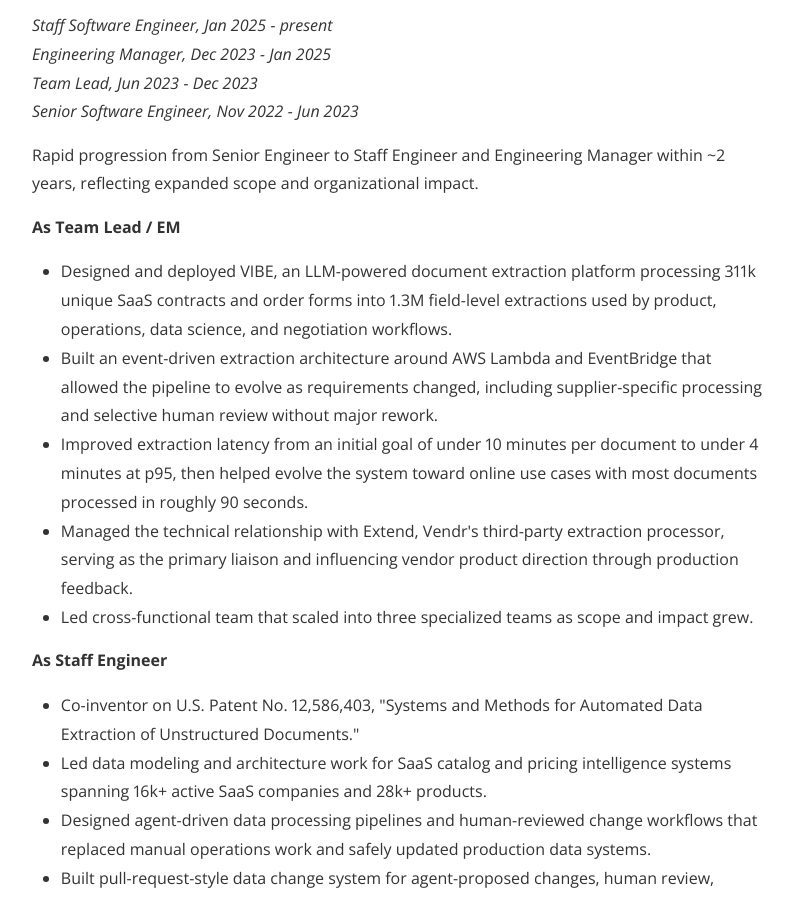
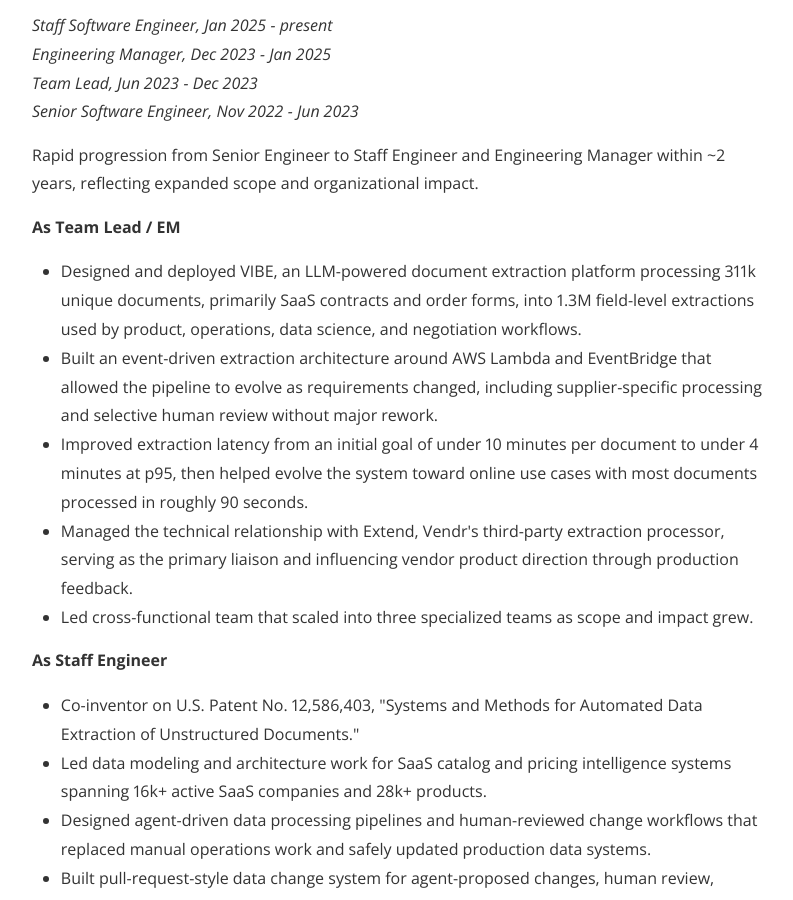
Before and after one commit to ryanguill/ryanguill.github.io, a Jekyll site: the page built from resume.html, in a window 1280 px wide and 900 px high, scrolled down 1430 px. Shown: the whole window, without its empty margins (240-1033 px from the left). Built offline with Jekyll 4.4.1, drawn with Linux system fonts in a browser that asks for light colours; nearby versions of some CDN libraries; a style sheet for code colours, icons or effects is not loaded.

Commit message:
Clarify VIBE document mix

```diff
--- a/resume.html
+++ b/resume.html
@@ -70,7 +70,7 @@
 
 <strong>As Team Lead / EM</strong>
 <ul>
-	<li>Designed and deployed VIBE, an LLM-powered document extraction platform processing 311k unique SaaS contracts and order forms into 1.3M field-level extractions used by product, operations, data science, and negotiation workflows.</li>
+	<li>Designed and deployed VIBE, an LLM-powered document extraction platform processing 311k unique documents, primarily SaaS contracts and order forms, into 1.3M field-level extractions used by product, operations, data science, and negotiation workflows.</li>
 	<li>Built an event-driven extraction architecture around AWS Lambda and EventBridge that allowed the pipeline to evolve as requirements changed, including supplier-specific processing and selective human review without major rework.</li>
 	<li>Improved extraction latency from an initial goal of under 10 minutes per document to under 4 minutes at p95, then helped evolve the system toward online use cases with most documents processed in roughly 90 seconds.</li>
 	<li>Managed the technical relationship with Extend, Vendr's third-party extraction processor, serving as the primary liaison and influencing vendor product direction through production feedback.</li>
```
